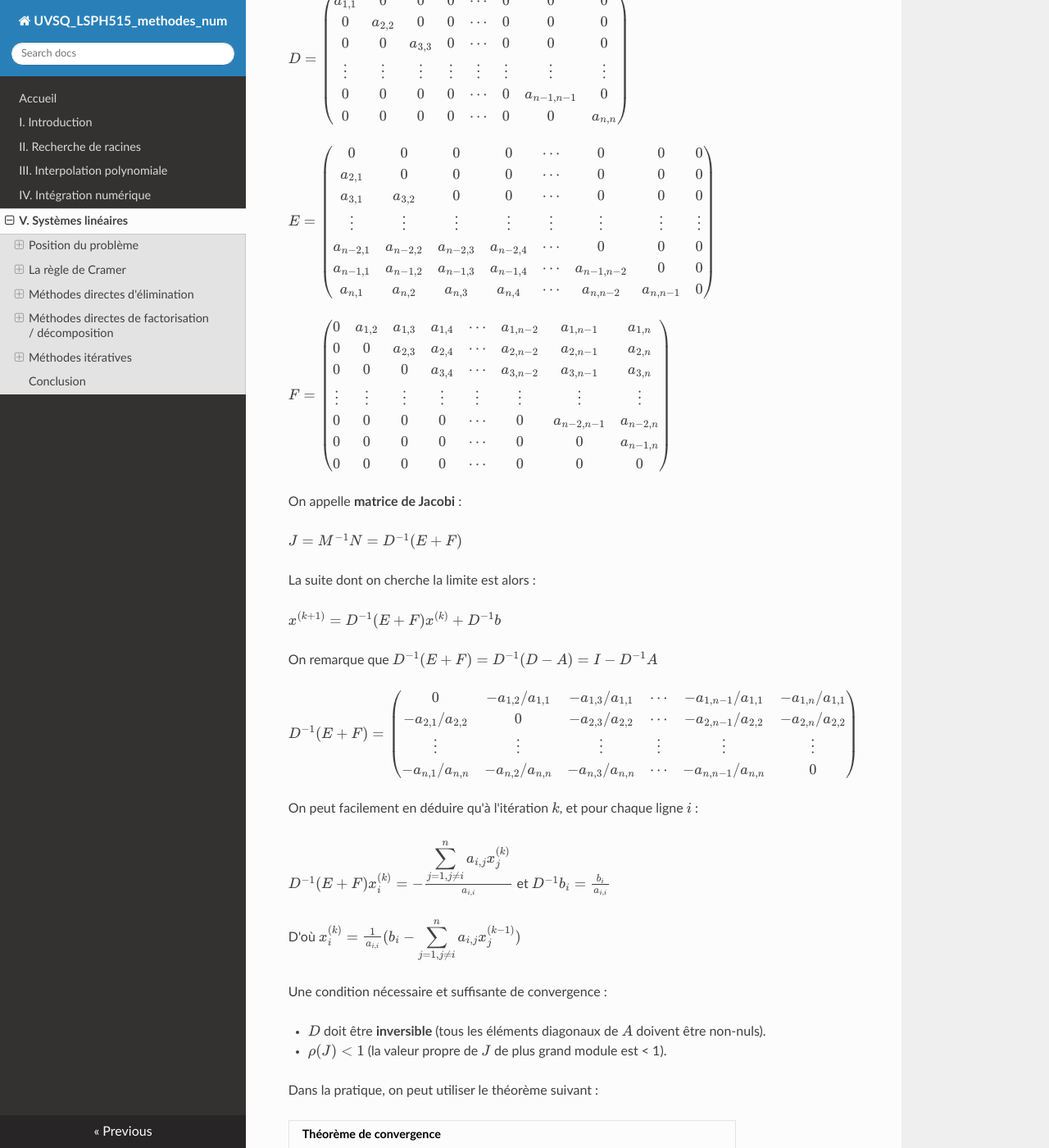
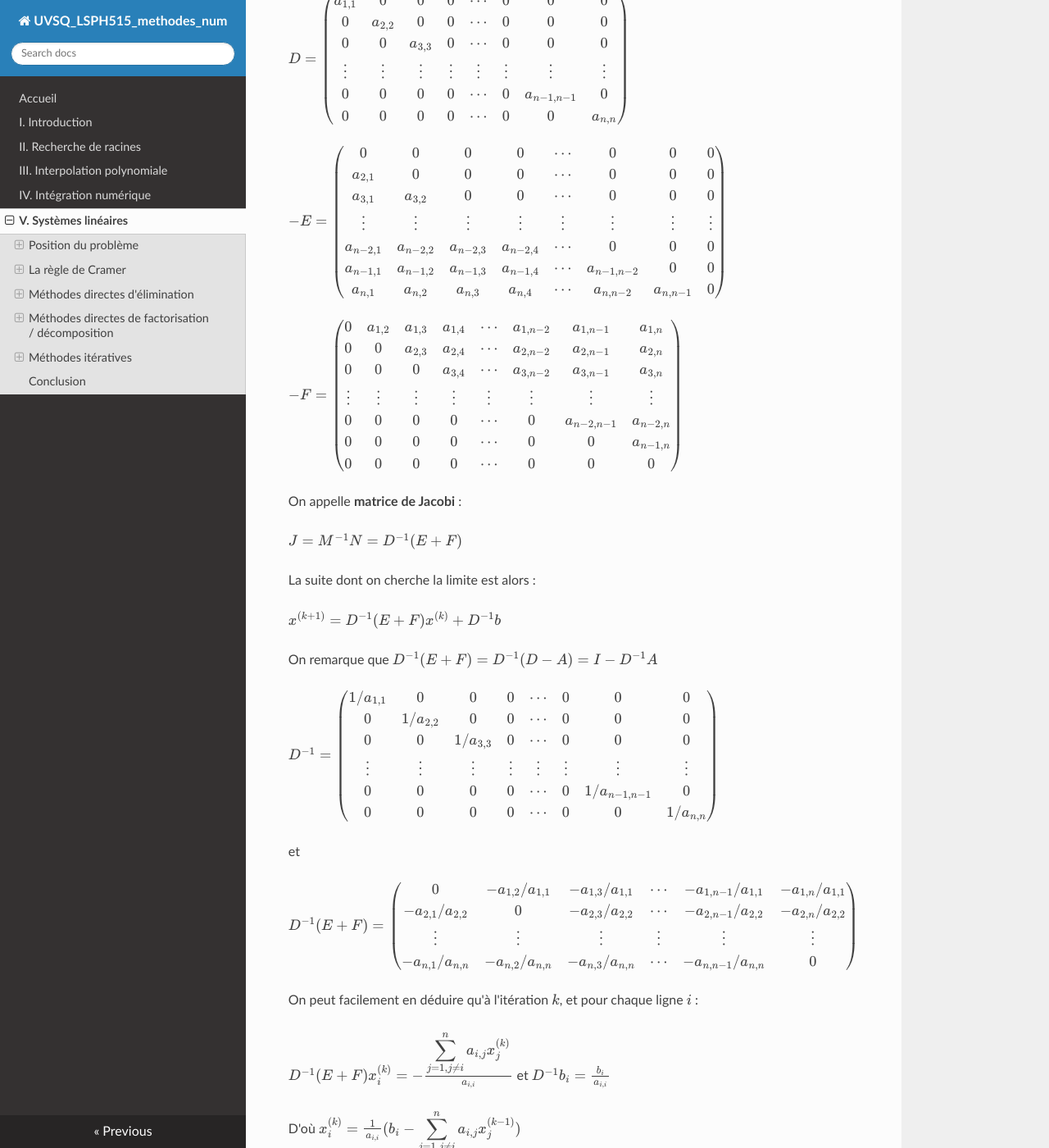
Before and after one commit to NicOudart/UVSQ_LSPH515_methodes_num, an MkDocs documentation site: the page built from docs/Chap5_Systemes_lineaires.md, in a window 1280 px wide and 1400 px high, scrolled down 41710 px. Shown: the whole window at 82% size. Built offline with MkDocs 1.6.1, drawn with Linux system fonts in a browser that asks for light colours; nearby versions of some CDN libraries; some of the changed text lies outside the part shown.

Commit message:
-Update of the iterative methods section of Chapter 5.

```diff
--- a/docs/Chap5_Systemes_lineaires.md
+++ b/docs/Chap5_Systemes_lineaires.md
@@ -2171,7 +2171,7 @@
 
 - $M = D$ avec $D$ la **matrice des éléments diagonaux de $A$**.
 
-- $N = E+F$ avec $E$ la **matrice des éléments sous-diagonaux** de $A$, et $F$ la **matrice des éléments sur-diagonaux** de $A$.
+- $N = E+F$ avec $-E$ la **matrice des éléments sous-diagonaux** de $A$, et $-F$ la **matrice des éléments sur-diagonaux** de $A$.
 
 On décompose donc $A$ en $A = D-E-F$ avec $D$ **diagonale**, avec $E$ **triangulaire inférieure**, et avec $F$ **triangulaire supérieure**.
 
@@ -2185,7 +2185,7 @@
   0 & 0 & 0 & 0 & \cdots & 0 & 0 & a_{n,n}
  \end{pmatrix}$
 
-$E =
+$-E =
  \begin{pmatrix}
   0 & 0 & 0 & 0 & \cdots & 0 & 0 & 0\\
   a_{2,1} & 0 & 0 & 0 & \cdots & 0 & 0 & 0\\
@@ -2196,7 +2196,7 @@
   a_{n,1} & a_{n,2} & a_{n,3} & a_{n,4} & \cdots & a_{n,n-2} & a_{n,n-1} & 0
  \end{pmatrix}$
 
-$F =
+$-F =
  \begin{pmatrix}
   0 & a_{1,2} & a_{1,3} & a_{1,4} & \cdots & a_{1,n-2} & a_{1,n-1} & a_{1,n}\\
   0 & 0 & a_{2,3} & a_{2,4} & \cdots & a_{2,n-2} & a_{2,n-1} & a_{2,n}\\
@@ -2217,6 +2217,18 @@
 
 On remarque que $D^{-1} (E+F) = D^{-1} (D-A) = I - D^{-1}A$
 
+$D^{-1} =
+ \begin{pmatrix}
+  1/a_{1,1} & 0 & 0 & 0 & \cdots & 0 & 0 & 0\\
+  0 & 1/a_{2,2} & 0 & 0 & \cdots & 0 & 0 & 0\\
+  0 & 0 & 1/a_{3,3} & 0 & \cdots & 0 & 0 & 0\\
+  \vdots  & \vdots  & \vdots & \vdots & \vdots & \vdots & \vdots & \vdots\\
+  0 & 0 & 0 & 0 & \cdots & 0 & 1/a_{n-1,n-1} & 0\\
+  0 & 0 & 0 & 0 & \cdots & 0 & 0 & 1/a_{n,n}
+ \end{pmatrix}$
+
+et
+
 $D^{-1} (E+F) =
 \begin{pmatrix}
   0 & -a_{1,2}/a_{1,1} & -a_{1,3}/a_{1,1} & \cdots & -a_{1,n-1}/a_{1,1} & -a_{1,n}/a_{1,1}\\
@@ -2393,7 +2405,7 @@
   0
  \end{pmatrix}$
 
-On décompose la matrice $A = D-(E+F)$ avec :
+On décompose la matrice $A = D-E-F$ avec :
 
 $D =
 \begin{pmatrix}
@@ -2402,14 +2414,14 @@
   0 & 0 & 8000
  \end{pmatrix}$
 
-$E =
+$-E =
 \begin{pmatrix}
   0 & 0 & 0 \\
   4000 & 0 & 0 \\
   -3000 & -1000 & 0
  \end{pmatrix}$
 
-$F =
+$-F =
 \begin{pmatrix}
   0 & -7000 & 6000 \\
   0 & 0 & 1000 \\
@@ -2427,18 +2439,18 @@
 
 $E+F =
 \begin{pmatrix}
-  0 & -7000 & 6000 \\
-  4000 & 0 & 1000 \\
-  -3000 & -1000 & 0
+  0 & 7000 & -6000 \\
+  -4000 & 0 & -1000 \\
+  3000 & 1000 & 0
  \end{pmatrix}$
 
 Soit :
 
 $D^{(-1)}(E+F) =
 \begin{pmatrix}
-  0 & \frac{-7000}{-14000} & \frac{6000}{-14000} \\
-  \frac{4000}{-10000} & 0 & \frac{1000}{-10000} \\
-  \frac{-3000}{8000} & \frac{-1000}{8000} & 0
+  0 & \frac{7000}{-14000} & \frac{-6000}{-14000} \\
+  \frac{-4000}{-10000} & 0 & \frac{-1000}{-10000} \\
+  \frac{3000}{8000} & \frac{1000}{8000} & 0
  \end{pmatrix}$
 
 La suite de la méthode de Jacobi convergeant vers la solution est alors :
@@ -2478,9 +2490,9 @@
 
 La **méthode de Gauss-Seidel** décompose la matrice $A$ en $A = M-N$ et calcule la suite $x^{(k+1)} = M^{-1} N x^{(k)} + M^{-1} b$ avec :
 
-- $M = D-E$ avec $D$ la **matrice des éléments diagonaux de $A$**, et $E$ la **matrice des éléments sous-diagonaux** de $A$.
-
-- $N = F$ avec $F$ la **matrice des éléments sur-diagonaux** de $A$.
+- $M = D-E$ avec $D$ la **matrice des éléments diagonaux de $A$**, et $-E$ la **matrice des éléments sous-diagonaux** de $A$.
+
+- $N = F$ avec $-F$ la **matrice des éléments sur-diagonaux** de $A$.
 
 On appelle **matrice de Gauss-Seidel** :
 
@@ -2494,17 +2506,29 @@
 
 $D-E =
 \begin{pmatrix}
-  0 & 0 & 0 & \cdots & 0 & 0 & 0\\
-  -a_{2,1} & 0 & 0 & \cdots & 0 & 0 & 0\\
-  -a_{3,1} & -a_{3,2} & 0 & \cdots & 0 & 0 & 0\\
+  a_{1,1} & 0 & 0 & \cdots & 0 & 0 & 0\\
+  a_{2,1} & a_{2,2} & 0 & \cdots & 0 & 0 & 0\\
+  a_{3,1} & a_{3,2} & a_{3,3} & \cdots & 0 & 0 & 0\\
   \vdots  & \vdots  & \vdots & \vdots & \vdots & \vdots & \vdots\\
-  -a_{n-1,1} & -a_{n-1,2} & -a_{n-1,3} & \cdots & -a_{n-1,n-2} & 0 & 0\\
-  -a_{n,1} & -a_{n,2} & -a_{n,3} & \cdots & -a_{n,n-2} & -a_{n,n-1} & 0
+  a_{n-1,1} & a_{n-1,2} & a_{n-1,3} & \cdots & a_{n-1,n-2} & a_{n-1,n-1} & 0\\
+  a_{n,1} & a_{n,2} & a_{n,3} & \cdots & a_{n,n-2} & a_{n,n-1} & a_{n,n}
+ \end{pmatrix}$
+
+et
+
+$F =
+ \begin{pmatrix}
+  0 & -a_{1,2} & -a_{1,3} & -a_{1,4} & \cdots & -a_{1,n-2} & -a_{1,n-1} & -a_{1,n}\\
+  0 & 0 & -a_{2,3} & -a_{2,4} & \cdots & -a_{2,n-2} & -a_{2,n-1} & -a_{2,n}\\
+  \vdots  & \vdots  & \vdots & \vdots & \vdots & \vdots & \vdots & \vdots\\
+  0 & 0 & 0 & 0 & \cdots & 0 & -a_{n-2,n-1} & -a_{n-2,n}\\
+  0 & 0 & 0 & 0 & \cdots & 0 & 0 & -a_{n-1,n}\\
+  0 & 0 & 0 & 0 & \cdots & 0 & 0 & 0
  \end{pmatrix}$
 
 On peut facilement en déduire qu'à l'itération $k$, et pour chaque ligne $i$ :
 
-$(D-E) x_i^{(k+1)} = \displaystyle\sum_{j=1}^{i} a_{i,j} x_j^{(k+1)} = a_{i,i} x_i^{(k+1)} + \displaystyle\sum_{j=1}^{i-1} a_{i,j} x_j^{(k+1)}$ et $F x_i^{(k)} = \displaystyle\sum_{j=i+1}^{n} a_{i,j} x_j^{(k)}$
+$(D-E) x_i^{(k+1)} = \displaystyle\sum_{j=1}^{i} a_{i,j} x_j^{(k+1)} = a_{i,i} x_i^{(k+1)} + \displaystyle\sum_{j=1}^{i-1} a_{i,j} x_j^{(k+1)}$ et $F x_i^{(k)} = -\displaystyle\sum_{j=i+1}^{n} a_{i,j} x_j^{(k)}$
 
 D'où $x_i^{(k)} = \frac{1}{a_{i,i}} (b_i - \displaystyle\sum_{j=1}^{i-1} a_{i,j} x_j^{(k)} - \displaystyle\sum_{j=i+1}^{n} a_{i,j} x_j^{(k-1)})$
 
@@ -2644,7 +2668,7 @@
   0
  \end{pmatrix}$
 
-On décompose la matrice $A = D-(E+F)$ avec :
+On décompose la matrice $A = D-E-F$ avec :
 
 $D =
 \begin{pmatrix}
@@ -2653,14 +2677,14 @@
   0 & 0 & 8000
  \end{pmatrix}$
 
-$E =
+$-E =
 \begin{pmatrix}
   0 & 0 & 0 \\
   4000 & 0 & 0 \\
   -3000 & -1000 & 0
  \end{pmatrix}$
 
-$F =
+$-F =
 \begin{pmatrix}
   0 & -7000 & 6000 \\
   0 & 0 & 1000 \\
@@ -2672,8 +2696,8 @@
 $D-E =
 \begin{pmatrix}
   -14000 & 0 & 0 \\
-  -4000 & -11000 & 0 \\
-  3000 & 1000 & 8000
+  4000 & -11000 & 0 \\
+  -3000 & -1000 & 8000
  \end{pmatrix}$
 
 La suite de la méthode de Gauss-Seidel convergeant vers la solution est alors :
@@ -2754,6 +2778,9 @@
 
 #### Algorithme
 
+~~~
+~~~
+
 #### Exemple
 
 Considérons à nouveau le système :
@@ -2775,6 +2802,31 @@
   25443000
  \end{pmatrix}$
 
+On a montré précédemment que dans ce cas on peut décomposer la matrice $A = D-E-F$ avec :
+
+$D =
+\begin{pmatrix}
+  -14000 & 0 & 0 \\
+  0 & -11000 & 0 \\
+  0 & 0 & 8000
+ \end{pmatrix}$
+
+$-E =
+\begin{pmatrix}
+  0 & 0 & 0 \\
+  4000 & 0 & 0 \\
+  -3000 & -1000 & 0
+ \end{pmatrix}$
+
+$-F =
+\begin{pmatrix}
+  0 & -7000 & 6000 \\
+  0 & 0 & 1000 \\
+  0 & 0 & 0
+ \end{pmatrix}
+
+On peut alors déterminer pour différentes valeurs du paramètre de relaxation $\omega$ sur $]0,2]$ le rayon spectrale de la matrice d'itération $C = (D - \omega E)^{-1} ((1-\omega) D + \omega F)$ :
+
 ![Optimisation du paramètre de relaxation pour x_s1 = 15000](img/Chap5_exemple_relaxation_optimale_xs1_15000.png)
 
 ![Optimisation du paramètre de relaxation pour x_s1 = 22250](img/Chap5_exemple_relaxation_optimale_xs1_22250.png)
```
